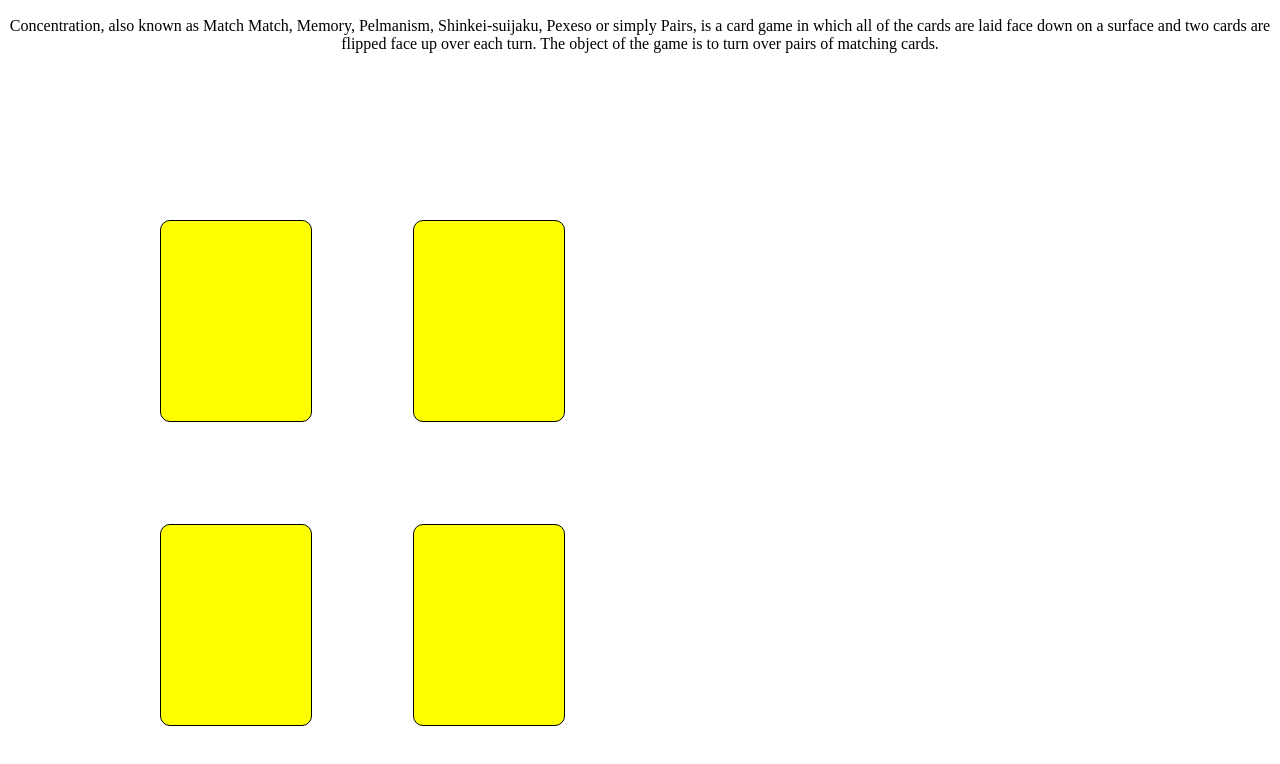
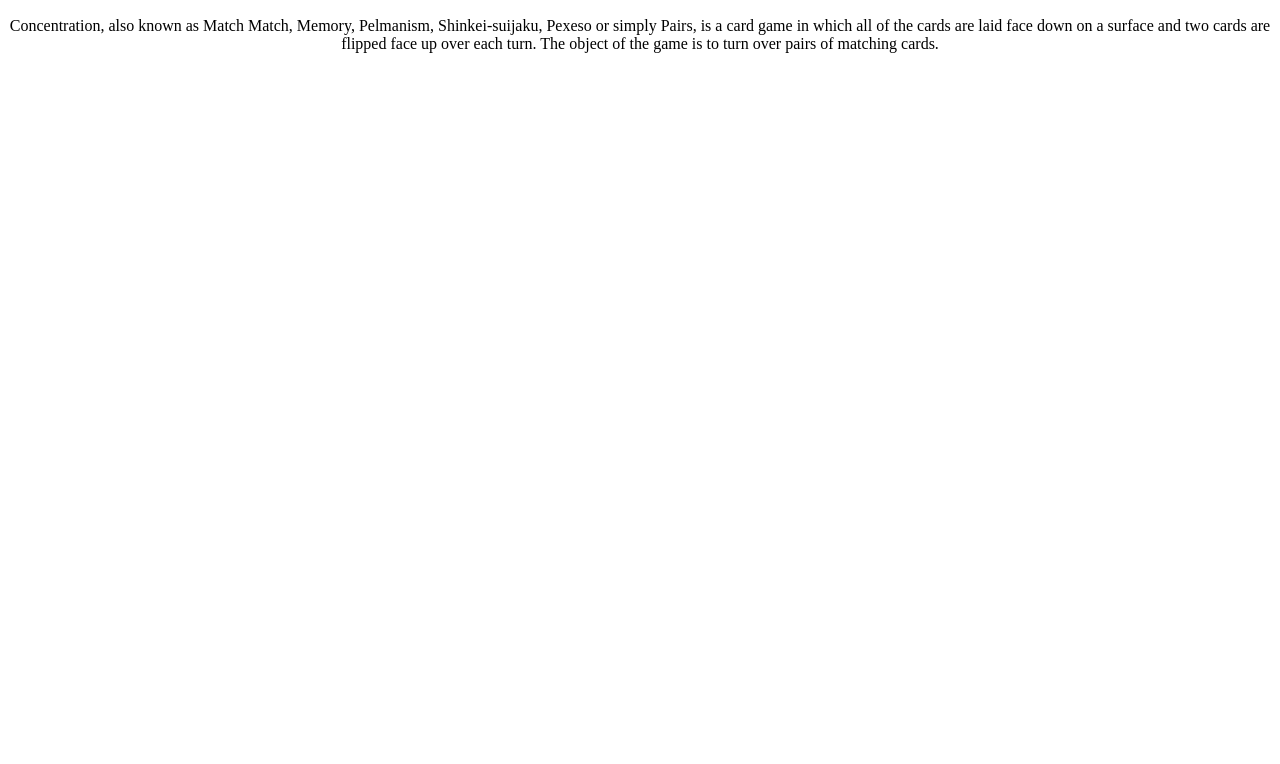
Before and after one commit to RaidenDilan/starter-code, a plain HTML site: page index.html in a window 1280 px wide. Shown: the part 206-970 px from the top of the page. Drawn offline with Linux system fonts and the light colour scheme.

```diff
--- a/index.html
+++ b/index.html
@@ -18,11 +18,11 @@
         Concentration, also known as Match Match, Memory, Pelmanism, Shinkei-suijaku, Pexeso or simply Pairs, is a card game in which all of the cards are laid face down on a surface and two cards are flipped face up over each turn. The object of the game is to turn over pairs of matching cards.
       </p>
 
-    <div class="board">
+    <div class="board" d="game-board">
+      <!--<div class="card"></div>
       <div class="card"></div>
       <div class="card"></div>
-      <div class="card"></div>
-      <div class="card"></div>
+      <div class="card"></div>-->
     </div>
 
     <footer>Created with &hearts; by <span class="name">GA</span></footer>
--- a/main.js
+++ b/main.js
@@ -6,10 +6,10 @@ var cardThree = "king";
 var cardFour  = "king";
 
 // Checks for equality between two cards
-if (cardOne == cardTwo) {
+if (cardOne === cardTwo) {
   alert("Yay! A Match!");
 }
 
-if (cardOne == cardFour) {
+if (cardOne === cardFour) {
 	alert("Yay! A Match!");
 }
```
